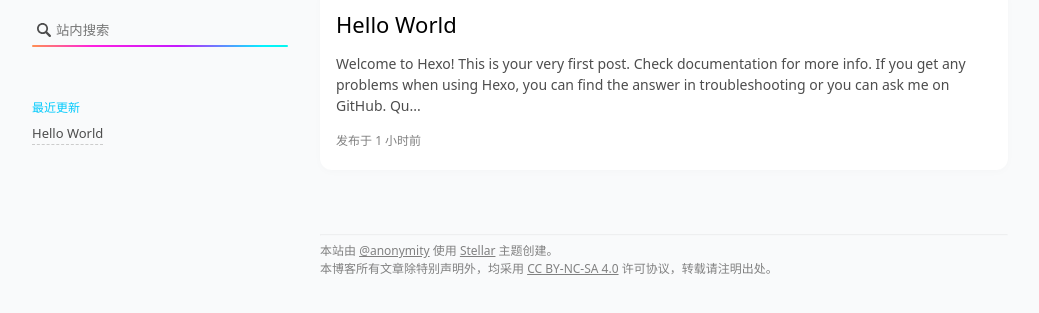
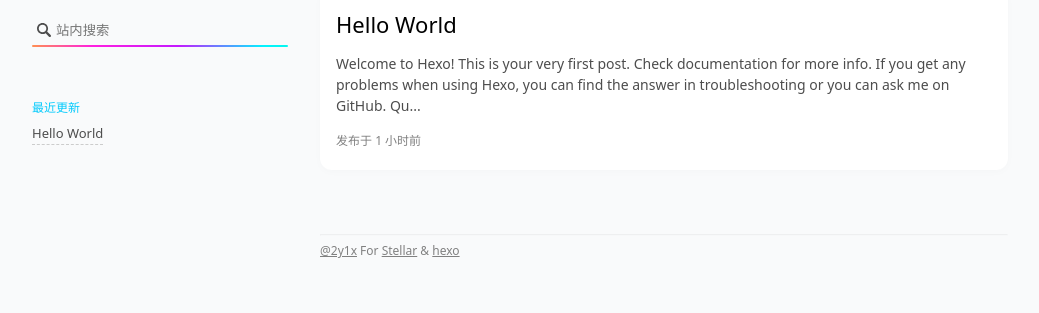
Before and after one commit to imgecho/imgecho.github.io, a plain HTML site: page index.html in a window 1280 px wide. Shown: the part 103-416 px from the top of the page, without its empty margins (120-1159 px from the left). Drawn offline with nearby package versions, Linux system fonts and the light colour scheme; some packages are replaced by stand-ins of ours; a script that the page names is missing.

Commit message:
Site updated: 2023-01-04 10:39:02

```diff
--- a/index.html
+++ b/index.html
@@ -104,7 +104,7 @@ Qu...</p></div><div class="meta cap"><span class="cap" id="post-meta">发布于&
 
 
 
-<footer class="page-footer reveal fs12"><hr><div class="text"><p>本站由 <a href="/">@anonymity</a> 使用 <a target="_blank" rel="noopener" href="https://github.com/xaoxuu/hexo-theme-stellar">Stellar</a> 主题创建。<br>本博客所有文章除特别声明外，均采用 <a target="_blank" rel="noopener" href="https://creativecommons.org/licenses/by-nc-sa/4.0/">CC BY-NC-SA 4.0</a> 许可协议，转载请注明出处。</p>
+<footer class="page-footer reveal fs12"><hr><div class="text"><p><a href="/">@2y1x</a> For <a target="_blank" rel="noopener" href="https://github.com/xaoxuu/hexo-theme-stellar">Stellar</a> &amp; <a target="_blank" rel="noopener" href="https://hexo.io/">hexo</a></p>
 </div></footer>
 
       <div class='float-panel mobile-only blur' style='display:none'>
```
Also changed, not shown: 2023/01/04/hello-world/index.html (+1 -1 lines), 404.html (+1 -1 lines), archives/2023/01/index.html (+1 -1 lines), archives/2023/index.html (+1 -1 lines), archives/index.html (+1 -1 lines).
